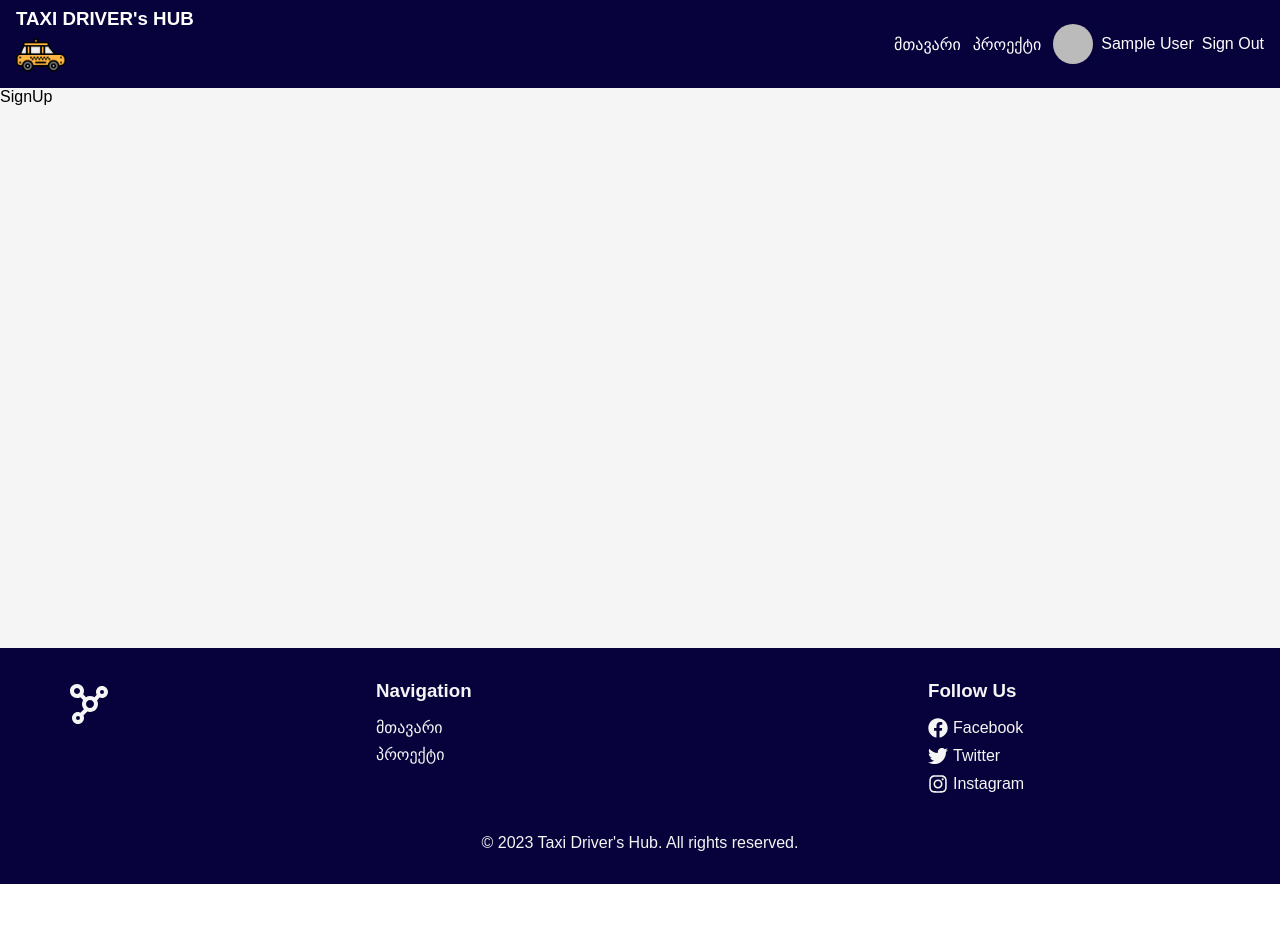
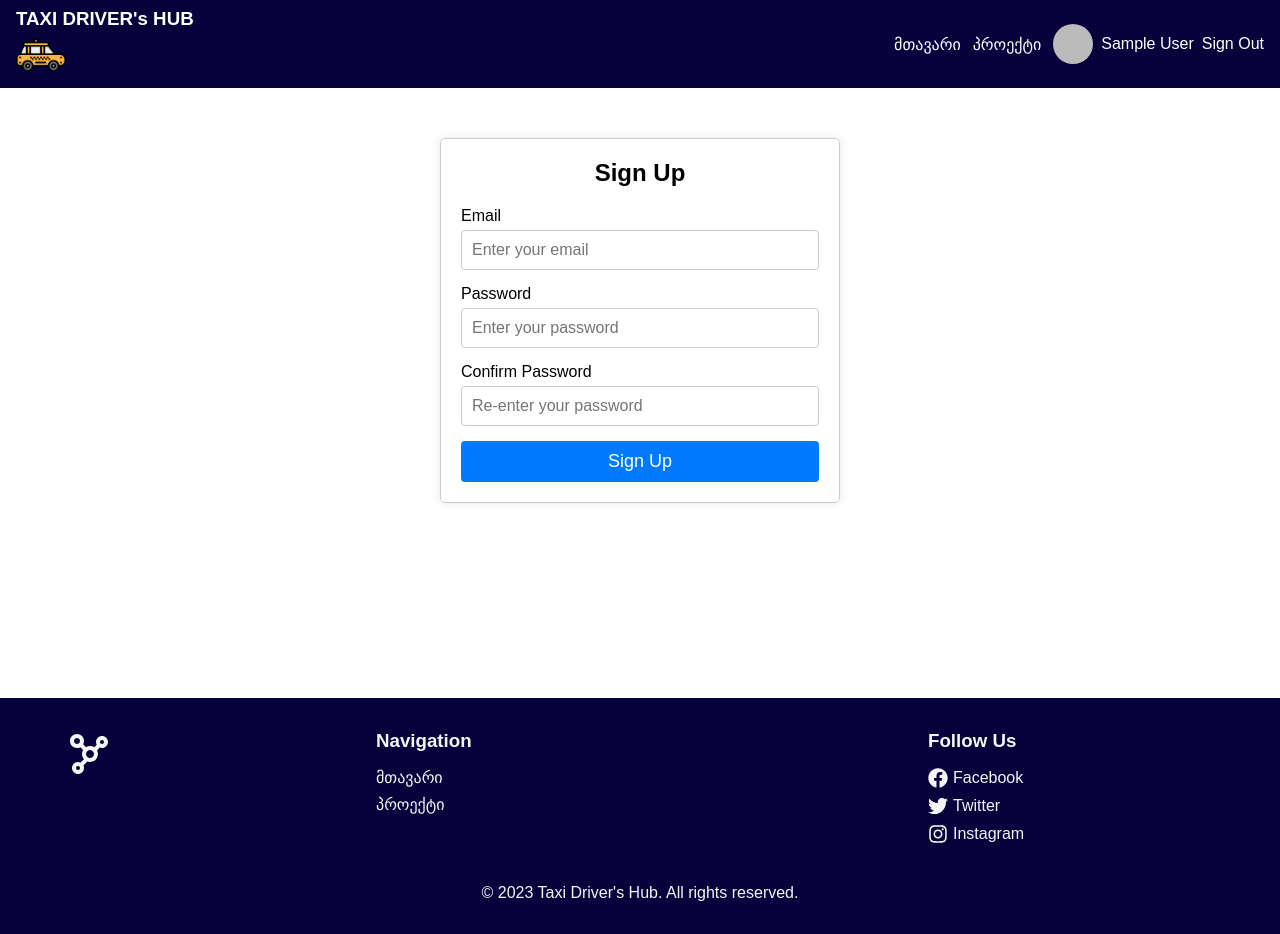
Before and after one commit to feelforyou/taxi-license-platform, a React (Vite) app: page /signup in a window 1280 px wide. Before the commit the page ends 884 px from the top, so only its background shows below. Built offline with nearby package versions, Linux system fonts and the light colour scheme; no server answers; sample sign-in values are in the browser's storage.

Commit message:
added signup features, modified css

```diff
--- a/src/Pages/LogIn.jsx
+++ b/src/Pages/LogIn.jsx
@@ -1,7 +1,7 @@
 import React, { useEffect } from "react";
 import { GoogleSignIn } from "../Data/data";
 import { useGlobalContext } from "../Context/Context";
-import { useNavigate } from "react-router-dom";
+import { Link, useNavigate } from "react-router-dom";
 
 const LogIn = () => {
   const navigate = useNavigate();
@@ -33,7 +33,10 @@ const LogIn = () => {
         </div>
 
         <button className="login-btn">Log In</button>
-        <button className="register-btn">Register</button>
+
+        <Link className="link-wrapper" to="/signup">
+          <button className="register-btn">Register</button>
+        </Link>
 
         <div className="google-btn" onClick={handleSignIn}>
           <GoogleSignIn />
--- a/src/Pages/SignUp.jsx
+++ b/src/Pages/SignUp.jsx
@@ -1,7 +1,112 @@
-import React from "react";
+import React, { useState, useEffect } from "react"; // Added useEffect
+import {
+  getAuth,
+  createUserWithEmailAndPassword,
+  signOut,
+} from "firebase/auth";
+import { useNavigate } from "react-router-dom";
 
 const SignUp = () => {
-  return <div className="signup-container">SignUp</div>;
+  const [email, setEmail] = useState("");
+  const [password, setPassword] = useState("");
+  const [confirmPassword, setConfirmPassword] = useState("");
+  const [error, setError] = useState(null);
+  const [signupSuccess, setSignupSuccess] = useState(false); // State for tracking signup success
+
+  const navigate = useNavigate();
+
+  useEffect(() => {
+    if (signupSuccess) {
+      setTimeout(() => {
+        navigate("/login");
+      }, 5000); // 5 seconds delay before navigating
+    }
+  }, [signupSuccess, navigate]);
+
+  const handleSignUp = async () => {
+    if (password !== confirmPassword) {
+      setError("Passwords do not match.");
+      return;
+    }
+
+    const auth = getAuth();
+
+    try {
+      await createUserWithEmailAndPassword(auth, email, password);
+      signOut(auth);
+      setSignupSuccess(true); // Set signup success state when signup is successful
+    } catch (err) {
+      setError(err.message);
+    }
+  };
+
+  if (signupSuccess) {
+    return (
+      <div className="signup-container">
+        <div className="signup-container-main">
+          <h2 className="signup-heading">Success!</h2>
+          <p className="signup-success-message">
+            Signup successful! Redirecting to login...
+          </p>
+        </div>
+      </div>
+    );
+  }
+
+  return (
+    <div className="signup-container">
+      <div className="signup-container-main">
+        <h2 className="signup-heading">Sign Up</h2>
+        {error && <p className="signup-error-message">{error}</p>}
+
+        <div className="signup-input-group">
+          <label className="signup-label" htmlFor="email">
+            Email
+          </label>
+          <input
+            className="signup-input"
+            type="email"
+            id="email"
+            value={email}
+            onChange={(e) => setEmail(e.target.value)}
+            placeholder="Enter your email"
+          />
+        </div>
+
+        <div className="signup-input-group">
+          <label className="signup-label" htmlFor="password">
+            Password
+          </label>
+          <input
+            className="signup-input"
+            type="password"
+            id="password"
+            value={password}
+            onChange={(e) => setPassword(e.target.value)}
+            placeholder="Enter your password"
+          />
+        </div>
+
+        <div className="signup-input-group">
+          <label className="signup-label" htmlFor="confirm-password">
+            Confirm Password
+          </label>
+          <input
+            className="signup-input"
+            type="password"
+            id="confirm-password"
+            value={confirmPassword}
+            onChange={(e) => setConfirmPassword(e.target.value)}
+            placeholder="Re-enter your password"
+          />
+        </div>
+
+        <button className="signup-btn" onClick={handleSignUp}>
+          Sign Up
+        </button>
+      </div>
+    </div>
+  );
 };
 
 export default SignUp;
--- a/src/index.css
+++ b/src/index.css
@@ -525,7 +525,6 @@ strong {
 
 /*START LOGIN PAGE*/
 .login-container {
-  flex: 1;
   color: #000;
   background-color: whitesmoke;
   min-height: 70vh;
@@ -582,10 +581,24 @@ strong {
 .register-btn:hover {
   opacity: 0.8;
 }
+.link-wrapper {
+  text-decoration: none; /* Removes the underline */
+  color: inherit; /* Inherits the color of its child, no blue link color */
+  display: inline-block; /* Allows width and height properties, if needed */
+  width: 80%;
+  background: none; /* No background for the link */
+  padding: 0; /* No padding */
+  margin: 0; /* No margin */
+  border: none; /* No border */
+  font: inherit; /* Inherits the font properties from its child or parent */
+  cursor: pointer; /* Pointer cursor, like a typical button or link */
+  line-height: normal;
+}
 
 .register-btn {
   background-color: #f0f0f0;
   color: var(--COLOR-PRIMARY);
+  width: 100%;
 }
 
 .google-btn {
@@ -597,9 +610,65 @@ strong {
 /*START SIGNUP PAGE*/
 .signup-container {
   color: #000;
-  background-color: whitesmoke;
   min-height: 70vh;
 }
+
+.signup-container-main {
+  max-width: 400px;
+  margin: 50px auto;
+  padding: 20px;
+  border: 1px solid #ccc;
+  border-radius: 5px;
+  box-shadow: 0 0 10px rgba(0, 0, 0, 0.1);
+}
+
+.signup-heading {
+  text-align: center;
+  margin-bottom: 20px;
+}
+
+.signup-input-group {
+  margin-bottom: 15px;
+}
+
+.signup-label {
+  display: block;
+  margin-bottom: 5px;
+}
+
+.signup-input {
+  width: 100%;
+  padding: 10px;
+  border: 1px solid #ccc;
+  border-radius: 4px;
+  font-size: 16px;
+}
+
+.signup-btn {
+  width: 100%;
+  padding: 10px 15px;
+  background-color: #007bff;
+  border: none;
+  border-radius: 4px;
+  color: white;
+  font-size: 18px;
+  cursor: pointer;
+  transition: opacity 0.3s;
+}
+
+.signup-btn :hover {
+  opacity: 0.2;
+}
+
+.signup-error-message {
+  color: red;
+  margin-bottom: 10px;
+}
+.signup-success-message {
+  color: green;
+  margin-bottom: 10px;
+}
+
 /*END SIGNUP PAGE*/
 
 /*START ERROR PAGE*/
```
